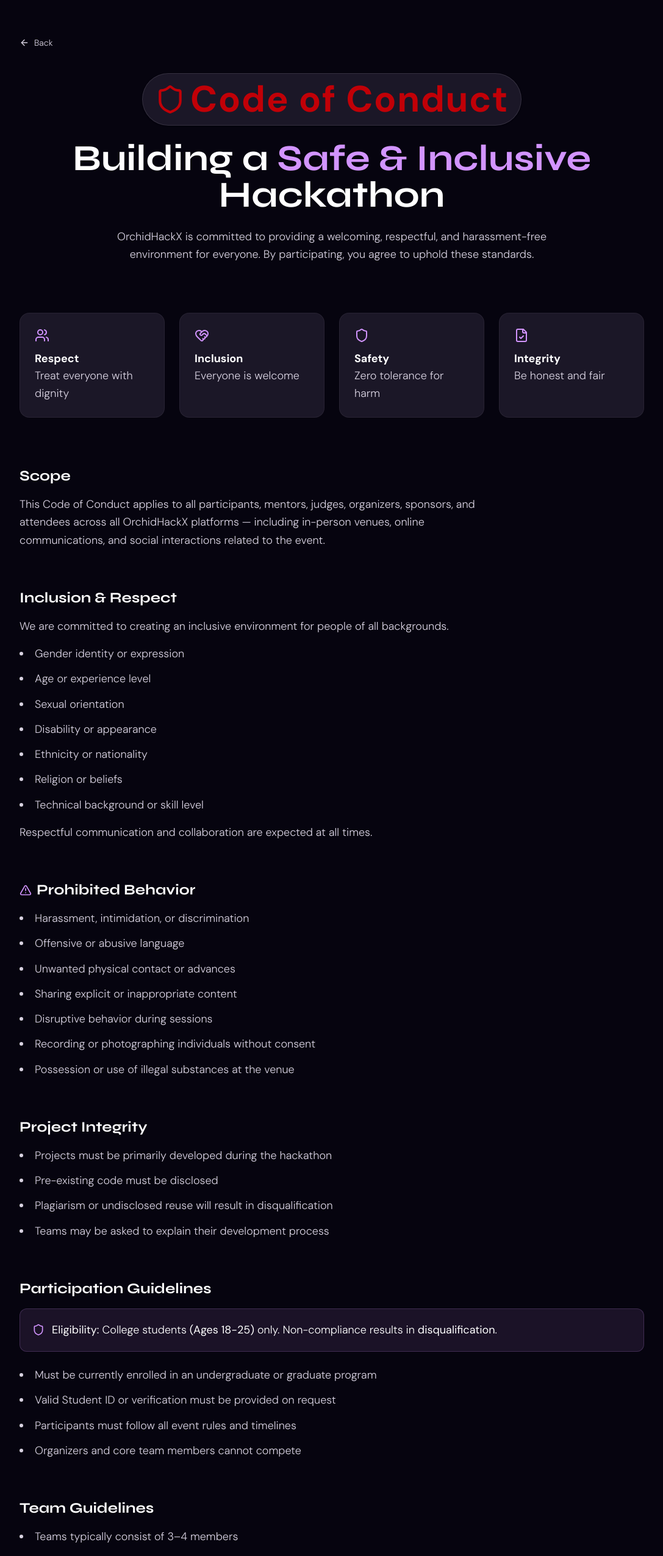
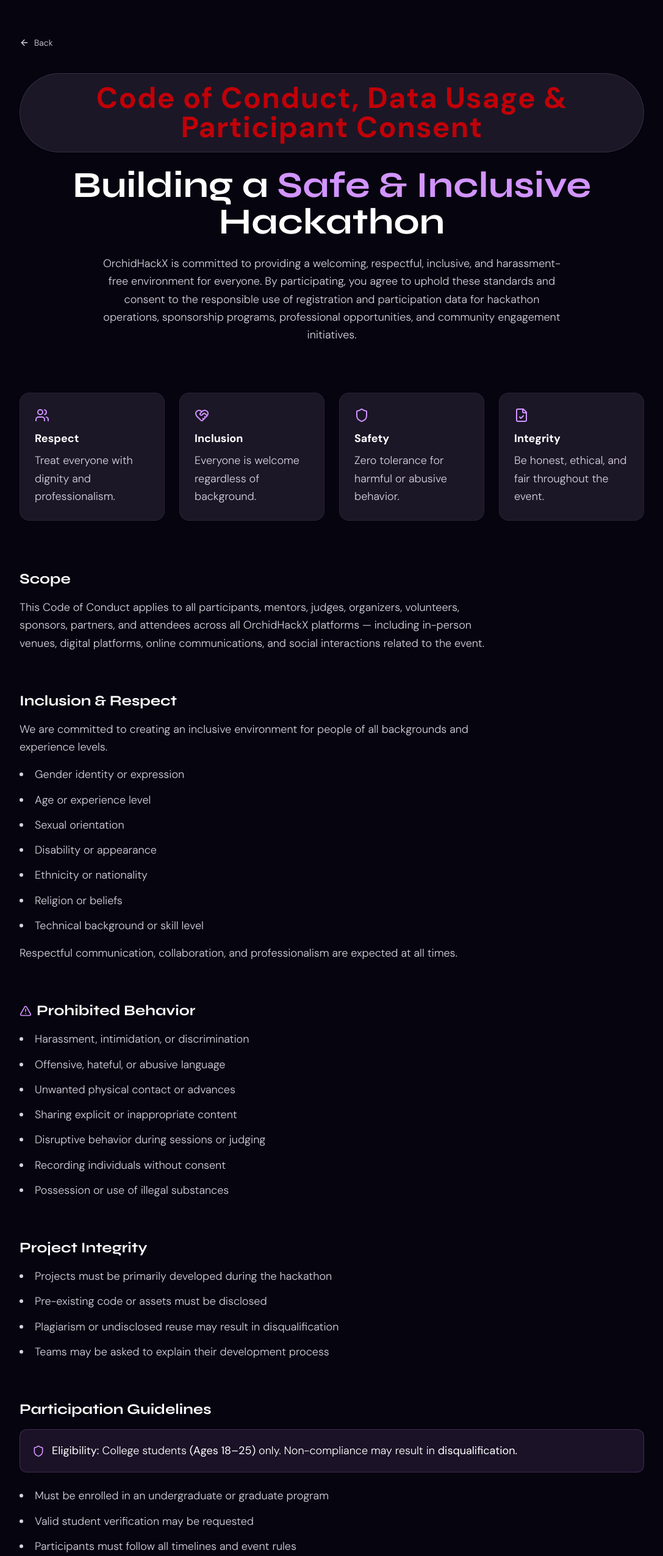
Before and after one commit to sandeepregmi1/Orchid-HackX-frontend, a React (Vite) app: page /code-of-conduct in a window 1280 px wide. Shown: the part 20-2572 px from the top of the page at 61% size, without its empty margins (96-1183 px from the left). Built offline with nearby package versions, Linux system fonts and the light colour scheme.

Commit message:
color fix

```diff
--- a/src/pages/CodeOfConduct.tsx
+++ b/src/pages/CodeOfConduct.tsx
@@ -1,5 +1,14 @@
 import { useNavigate } from 'react-router-dom';
-import { ArrowLeft, Shield, Users, AlertTriangle, FileCheck, Gavel, HeartHandshake } from 'lucide-react';
+import {
+  ArrowLeft,
+  Shield,
+  Users,
+  AlertTriangle,
+  FileCheck,
+  Gavel,
+  HeartHandshake,
+} from 'lucide-react';
+
 import Footer from '../components/Footer';
 
 export default function CodeOfConduct() {
@@ -21,37 +30,70 @@
 
           {/* Hero */}
           <div className="text-center mb-20">
-           <div className="inline-flex items-center gap-2 px-5 py-3 rounded-full bg-surface-container border border-outline-variant/40 text-base font-semibold text-on-surface mb-6 shadow-sm">
-  <Shield size={50} className="text-red-700" />
-  <span className=" text-6xl font-bold tracking-wide text-red-700">Code of Conduct</span>
-</div>
+
+            <div className="inline-flex items-center gap-3 px-6 py-4 rounded-full bg-surface-container border border-outline-variant/40 shadow-sm mb-6">
+              {/* <Shield size={90} className="text-red-700" /> */}
+              <span className="text-3xl sm:text-5xl font-bold tracking-wide text-red-700">
+                Code of Conduct, Data Usage & Participant Consent
+              </span>
+            </div>
 
             <h1 className="text-4xl sm:text-6xl font-bold font-syne mb-6">
               Building a <span className="text-primary">Safe & Inclusive</span> Hackathon
             </h1>
 
             <p className="text-base sm:text-lg leading-relaxed text-on-surface-variant max-w-3xl mx-auto">
-              OrchidHackX is committed to providing a welcoming, respectful, and harassment-free environment for everyone.
-              By participating, you agree to uphold these standards.
+              OrchidHackX is committed to providing a welcoming, respectful,
+              inclusive, and harassment-free environment for everyone.
+              By participating, you agree to uphold these standards and consent
+              to the responsible use of registration and participation data for
+              hackathon operations, sponsorship programs, professional
+              opportunities, and community engagement initiatives.
             </p>
+
           </div>
 
           {/* Core Values */}
           <div className="grid sm:grid-cols-2 lg:grid-cols-4 gap-6 mb-20">
+
             {[
-              { icon: Users, title: "Respect", desc: "Treat everyone with dignity" },
-              { icon: HeartHandshake, title: "Inclusion", desc: "Everyone is welcome" },
-              { icon: Shield, title: "Safety", desc: "Zero tolerance for harm" },
-              { icon: FileCheck, title: "Integrity", desc: "Be honest and fair" },
+              {
+                icon: Users,
+                title: 'Respect',
+                desc: 'Treat everyone with dignity and professionalism.',
+              },
+              {
+                icon: HeartHandshake,
+                title: 'Inclusion',
+                desc: 'Everyone is welcome regardless of background.',
+              },
+              {
+                icon: Shield,
+                title: 'Safety',
+                desc: 'Zero tolerance for harmful or abusive behavior.',
+              },
+              {
+                icon: FileCheck,
+                title: 'Integrity',
+                desc: 'Be honest, ethical, and fair throughout the event.',
+              },
             ].map((item, i) => (
-              <div key={i} className="p-6 rounded-2xl bg-surface-container border border-outline-variant/20 hover:border-primary/50 transition">
+              <div
+                key={i}
+                className="p-6 rounded-2xl bg-surface-container border border-outline-variant/20 hover:border-primary/50 transition"
+              >
                 <item.icon size={24} className="text-primary mb-3" />
-                <h3 className="font-semibold text-lg">{item.title}</h3>
+
+                <h3 className="font-semibold text-lg mb-2">
+                  {item.title}
+                </h3>
+
                 <p className="text-base sm:text-lg leading-relaxed text-on-surface-variant">
                   {item.desc}
                 </p>
               </div>
             ))}
+
           </div>
 
           {/* Sections */}
@@ -59,20 +101,28 @@
 
             {/* Scope */}
             <section>
-              <h2 className="text-2xl font-bold font-syne mb-4">Scope</h2>
+              <h2 className="text-2xl font-bold font-syne mb-4">
+                Scope
+              </h2>
+
               <p className="text-base sm:text-lg leading-relaxed text-on-surface-variant max-w-3xl">
-                This Code of Conduct applies to all participants, mentors, judges, organizers, sponsors,
-                and attendees across all OrchidHackX platforms — including in-person venues,
-                online communications, and social interactions related to the event.
+                This Code of Conduct applies to all participants, mentors,
+                judges, organizers, volunteers, sponsors, partners, and
+                attendees across all OrchidHackX platforms — including
+                in-person venues, digital platforms, online communications,
+                and social interactions related to the event.
               </p>
             </section>
 
             {/* Inclusion */}
             <section>
-              <h2 className="text-2xl font-bold font-syne mb-4">Inclusion & Respect</h2>
+              <h2 className="text-2xl font-bold font-syne mb-4">
+                Inclusion & Respect
+              </h2>
 
               <p className="text-base sm:text-lg leading-relaxed text-on-surface-variant max-w-3xl mb-4">
-                We are committed to creating an inclusive environment for people of all backgrounds.
+                We are committed to creating an inclusive environment for
+                people of all backgrounds and experience levels.
               </p>
 
               <ul className="list-disc list-inside text-base sm:text-lg leading-relaxed text-on-surface-variant space-y-3">
@@ -86,12 +136,14 @@
               </ul>
 
               <p className="mt-4 text-base sm:text-lg leading-relaxed text-on-surface-variant max-w-3xl">
-                Respectful communication and collaboration are expected at all times.
+                Respectful communication, collaboration, and professionalism
+                are expected at all times.
               </p>
             </section>
 
             {/* Prohibited */}
             <section>
+
               <h2 className="text-2xl font-bold font-syne mb-4 flex items-center gap-2">
                 <AlertTriangle size={20} className="text-primary" />
                 Prohibited Behavior
@@ -99,92 +151,197 @@
 
               <ul className="list-disc list-inside text-base sm:text-lg leading-relaxed text-on-surface-variant space-y-3">
                 <li>Harassment, intimidation, or discrimination</li>
-                <li>Offensive or abusive language</li>
+                <li>Offensive, hateful, or abusive language</li>
                 <li>Unwanted physical contact or advances</li>
                 <li>Sharing explicit or inappropriate content</li>
-                <li>Disruptive behavior during sessions</li>
-                <li>Recording or photographing individuals without consent</li>
-                <li>Possession or use of illegal substances at the venue</li>
+                <li>Disruptive behavior during sessions or judging</li>
+                <li>Recording individuals without consent</li>
+                <li>Possession or use of illegal substances</li>
               </ul>
+
             </section>
 
-            {/* Project Rules */}
+            {/* Project Integrity */}
             <section>
-              <h2 className="text-2xl font-bold font-syne mb-4">Project Integrity</h2>
+
+              <h2 className="text-2xl font-bold font-syne mb-4">
+                Project Integrity
+              </h2>
+
               <ul className="list-disc list-inside text-base sm:text-lg leading-relaxed text-on-surface-variant space-y-3">
                 <li>Projects must be primarily developed during the hackathon</li>
-                <li>Pre-existing code must be disclosed</li>
-                <li>Plagiarism or undisclosed reuse will result in disqualification</li>
+                <li>Pre-existing code or assets must be disclosed</li>
+                <li>Plagiarism or undisclosed reuse may result in disqualification</li>
                 <li>Teams may be asked to explain their development process</li>
               </ul>
+
             </section>
 
             {/* Participation */}
             <section>
-              <h2 className="text-2xl font-bold font-syne mb-4">Participation Guidelines</h2>
+
+              <h2 className="text-2xl font-bold font-syne mb-4">
+                Participation Guidelines
+              </h2>
+
               <div className="mb-6 p-5 rounded-xl bg-primary/10 border border-primary/20">
+
                 <p className="text-base sm:text-lg leading-relaxed text-on-surface flex items-center gap-3">
+
                   <Shield size={20} className="text-primary shrink-0" />
+
                   <span>
-                    <strong>Eligibility:</strong> College students <strong>(Ages 18-25)</strong> only. Non-compliance results in <strong>disqualification</strong>.
+                    <strong>Eligibility:</strong> College students
+                    <strong> (Ages 18–25)</strong> only.
+                    Non-compliance may result in
+                    <strong> disqualification.</strong>
                   </span>
+
                 </p>
+
               </div>
+
               <ul className="list-disc list-inside text-base sm:text-lg leading-relaxed text-on-surface-variant space-y-3">
-                <li>Must be currently enrolled in an undergraduate or graduate program</li>
-                <li>Valid Student ID or verification must be provided on request</li>
-                <li>Participants must follow all event rules and timelines</li>
-                <li>Organizers and core team members cannot compete</li>
+                <li>Must be enrolled in an undergraduate or graduate program</li>
+                <li>Valid student verification may be requested</li>
+                <li>Participants must follow all timelines and event rules</li>
+                <li>Core organizers and judging members cannot compete</li>
               </ul>
+
             </section>
 
             {/* Teams */}
             <section>
-              <h2 className="text-2xl font-bold font-syne mb-4">Team Guidelines</h2>
+
+              <h2 className="text-2xl font-bold font-syne mb-4">
+                Team Guidelines
+              </h2>
+
               <ul className="list-disc list-inside text-base sm:text-lg leading-relaxed text-on-surface-variant space-y-3">
                 <li>Teams typically consist of 3–4 members</li>
-                <li>Diverse teams are encouraged</li>
-                <li>Team changes require organizer approval</li>
+                <li>Diverse and collaborative teams are encouraged</li>
+                <li>Team modifications require organizer approval</li>
               </ul>
+
             </section>
 
             {/* Development */}
             <section>
-              <h2 className="text-2xl font-bold font-syne mb-4">Development Rules</h2>
+
+              <h2 className="text-2xl font-bold font-syne mb-4">
+                Development Rules
+              </h2>
+
               <ul className="list-disc list-inside text-base sm:text-lg leading-relaxed text-on-surface-variant space-y-3">
-                <li>Coding starts only after the official kickoff</li>
-                <li>Planning and ideation can be done beforehand</li>
-                <li>Use of open-source tools is allowed</li>
+                <li>Coding begins only after the official kickoff</li>
+                <li>Planning and brainstorming may happen beforehand</li>
+                <li>Use of open-source libraries and APIs is allowed</li>
                 <li>Projects must not promote harmful or unethical content</li>
               </ul>
+
             </section>
 
             {/* Submission */}
             <section>
-              <h2 className="text-2xl font-bold font-syne mb-4">Submission & Judging</h2>
+
+              <h2 className="text-2xl font-bold font-syne mb-4">
+                Submission & Judging
+              </h2>
+
               <ul className="list-disc list-inside text-base sm:text-lg leading-relaxed text-on-surface-variant space-y-3">
-                <li>Only registered teams can submit</li>
-                <li>Follow submission format strictly</li>
-                <li>At least one member must present</li>
-                <li>Judges' decisions are final</li>
+                <li>Only registered teams may submit projects</li>
+                <li>Submission guidelines must be followed strictly</li>
+                <li>At least one team member must present the project</li>
+                <li>Judges’ decisions are final and binding</li>
               </ul>
+
+            </section>
+
+            {/* Data Usage */}
+            <section className="p-8 rounded-2xl border border-outline-variant/20 bg-surface-container">
+
+              <h2 className="text-2xl font-bold font-syne mb-4 flex items-center gap-2">
+                <Shield size={20} className="text-primary" />
+                Data Usage & Participant Consent
+              </h2>
+
+              <div className="space-y-5 text-base sm:text-lg leading-relaxed text-on-surface-variant max-w-4xl">
+
+                <p>
+                  By registering for OrchidHackX, participants consent to
+                  the collection, storage, and processing of the information
+                  provided during registration and participation in the event.
+                </p>
+
+                <p>
+                  Collected information may include personal details,
+                  academic information, contact details, portfolio links,
+                  team information, hackathon experience, project
+                  submissions, and other event-related data.
+                </p>
+
+                <p>
+                  This information may be used for:
+                </p>
+
+                <ul className="list-disc list-inside space-y-3">
+                  <li>Participant verification and eligibility confirmation</li>
+                  <li>Team management and event coordination</li>
+                  <li>Hackathon communication and important updates</li>
+                  <li>Judging, evaluation, and selection processes</li>
+                  <li>Mentorship, networking, and community engagement</li>
+                  <li>Internship, recruitment, incubation, or sponsorship opportunities</li>
+                  <li>Future hackathons, workshops, and ecosystem programs</li>
+                </ul>
+
+                <p>
+                  Relevant participant information may be shared with
+                  trusted sponsors, hiring partners, incubators,
+                  consultancies, community collaborators, and affiliated
+                  platforms associated with OrchidHackX for educational,
+                  professional, recruitment, or hackathon-related opportunities.
+                </p>
+
+                <p>
+                  OrchidHackX may also use participant names, college names,
+                  photographs, recordings, project demos, and event highlights
+                  for promotional, educational, marketing, and community
+                  purposes across digital and social media platforms.
+                </p>
+
+                <p>
+                  Reasonable measures will be taken to protect participant
+                  information from unauthorized access, misuse, or disclosure.
+                </p>
+
+
+
+              </div>
+
             </section>
 
             {/* Reporting */}
-            <section>
-              <h2 className="text-2xl font-bold font-syne mb-4">Reporting & Support</h2>
+            {/* <section>
+
+              <h2 className="text-2xl font-bold font-syne mb-4">
+                Reporting & Support
+              </h2>
+
               <p className="text-base sm:text-lg leading-relaxed text-on-surface-variant max-w-3xl mb-3">
                 If you experience or witness any violation:
               </p>
+
               <ul className="list-disc list-inside text-base sm:text-lg leading-relaxed text-on-surface-variant space-y-3">
                 <li>Contact event staff immediately</li>
                 <li>All reports will be handled confidentially</li>
                 <li>Your safety and comfort are our priority</li>
               </ul>
-            </section>
+
+            </section> */}
 
             {/* Enforcement */}
             <section className="p-8 rounded-2xl border border-outline-variant/20 bg-surface-container">
+
               <h2 className="text-2xl font-bold font-syne mb-4 flex items-center gap-2">
                 <Gavel size={20} className="text-primary" />
                 Enforcement & Actions
@@ -193,20 +350,25 @@
               <ul className="list-disc list-inside text-base sm:text-lg leading-relaxed text-on-surface-variant space-y-3">
                 <li>Warning or temporary suspension</li>
                 <li>Disqualification from the hackathon</li>
-                <li>Removal from venue or platform</li>
-                <li>Ban from future events</li>
+                <li>Removal from venue or digital platforms</li>
+                <li>Restriction from future OrchidHackX events</li>
                 <li>Escalation to authorities if necessary</li>
               </ul>
+
             </section>
 
           </div>
 
           {/* Footer */}
           <div className="text-center mt-20">
+
             <p className="text-base sm:text-lg leading-relaxed text-on-surface-variant max-w-3xl mx-auto">
-              OrchidHackX is more than a competition — it's a community.
-              By following these guidelines, you help create a space where everyone can innovate, learn, and thrive.
+              OrchidHackX is more than a competition — it is a growing
+              innovation community. By following these guidelines, you help
+              create a space where everyone can learn, collaborate, build,
+              and thrive together.
             </p>
+
           </div>
 
         </div>
--- a/src/pages/Register.tsx
+++ b/src/pages/Register.tsx
@@ -615,21 +615,41 @@
                   </div>
 
               <div className="flex items-start gap-3 mt-6">
+
   <input
     type="checkbox"
     id="coc"
     required
     checked={cocAccepted}
     onChange={(e) => setCocAccepted(e.target.checked)}
-                      className="mt-1 accent-primary h-4 w-4"
+    className="mt-1 accent-primary h-4 w-4 shrink-0"
   />
-                    <label htmlFor="coc" className="text-sm text-on-surface-variant cursor-pointer select-none">
-                      I have read and agree to the{' '}
+<label
+  htmlFor="coc"
+  className="text-sm leading-relaxed text-on-surface-variant cursor-pointer select-none"
+>
+  I agree to the{' '}
+
   <Link
-                        to="/code-of-conduct" className="text-primary underline hover:text-primary-container transition-colors">
+    to="/code-of-conduct"
+    className="text-primary underline hover:text-primary-container transition-colors"
+  >
     Code of Conduct
   </Link>
+
+  {' '}and acknowledge the{' '}
+
+  <Link
+    to="/code-of-conduct"
+    className="text-primary underline hover:text-primary-container transition-colors"
+  >
+    Data Usage & Participant Consent
+  </Link>
+
+  {' '}terms regarding registration information, event communications,
+  sponsor opportunities, and related hackathon activities.
 </label>
+
 </div>
 
                   <motion.button
@@ -655,9 +675,9 @@
                     </p>
                   )}
 
-                  <p className="text-center text-xs text-on-surface-variant">
+                  {/* <p className="text-center text-xs text-on-surface-variant">
                     By registering, you also agree to our Privacy Policy.
-                  </p>
+                  </p> */}
                 </div>
               </form>
             </motion.div>
```
Lines whose indentation alone changed are shown as unchanged.
